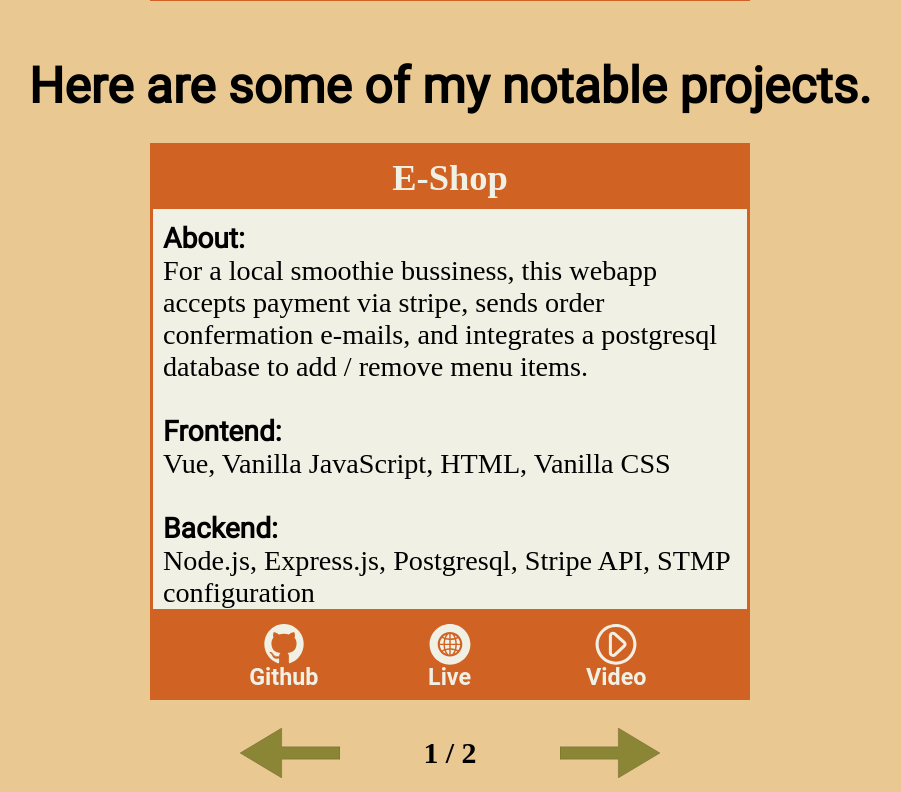
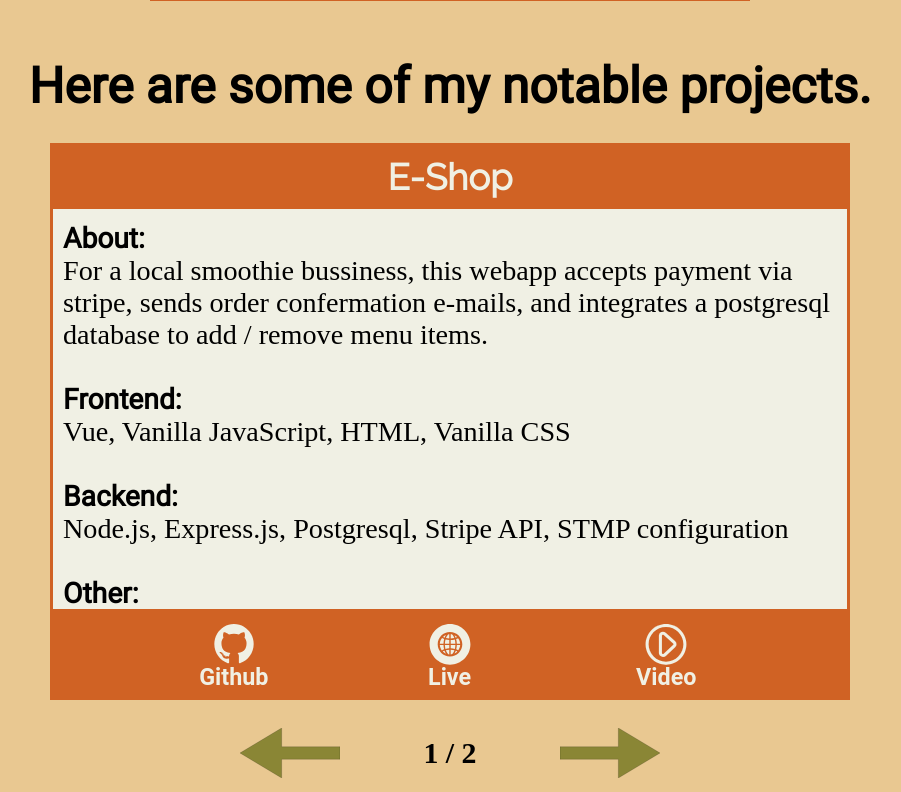
Before and after one commit to MrButak/MrButak.com, a Vue app in the folder frontend/: page / in a window 1280 px wide. Shown: the part 394-1186 px from the top of the page, without its empty margins (190-1091 px from the left). Built offline with nearby package versions, Linux system fonts and the light colour scheme.

Commit message:
finished very rough draft of projects

```diff
--- a/frontend/src/components/home/Projects.vue
+++ b/frontend/src/components/home/Projects.vue
@@ -177,6 +177,7 @@ onMounted(() => {
 .project-title {
     color: #f0f0e4;
     padding: 10px 0;
+    font-family: Raleway;
     font-size: 1.5rem;
     font-size: clamp(1.5rem, 1.425rem + 0.375vw, 1.875rem);
 }
@@ -226,7 +227,7 @@ onMounted(() => {
 }
 
 .home-content-wrapper {
-    max-width: 600px;
+    max-width: 800px;
 }
 .nav-wrapper-main {
     max-width: 600px;
```
